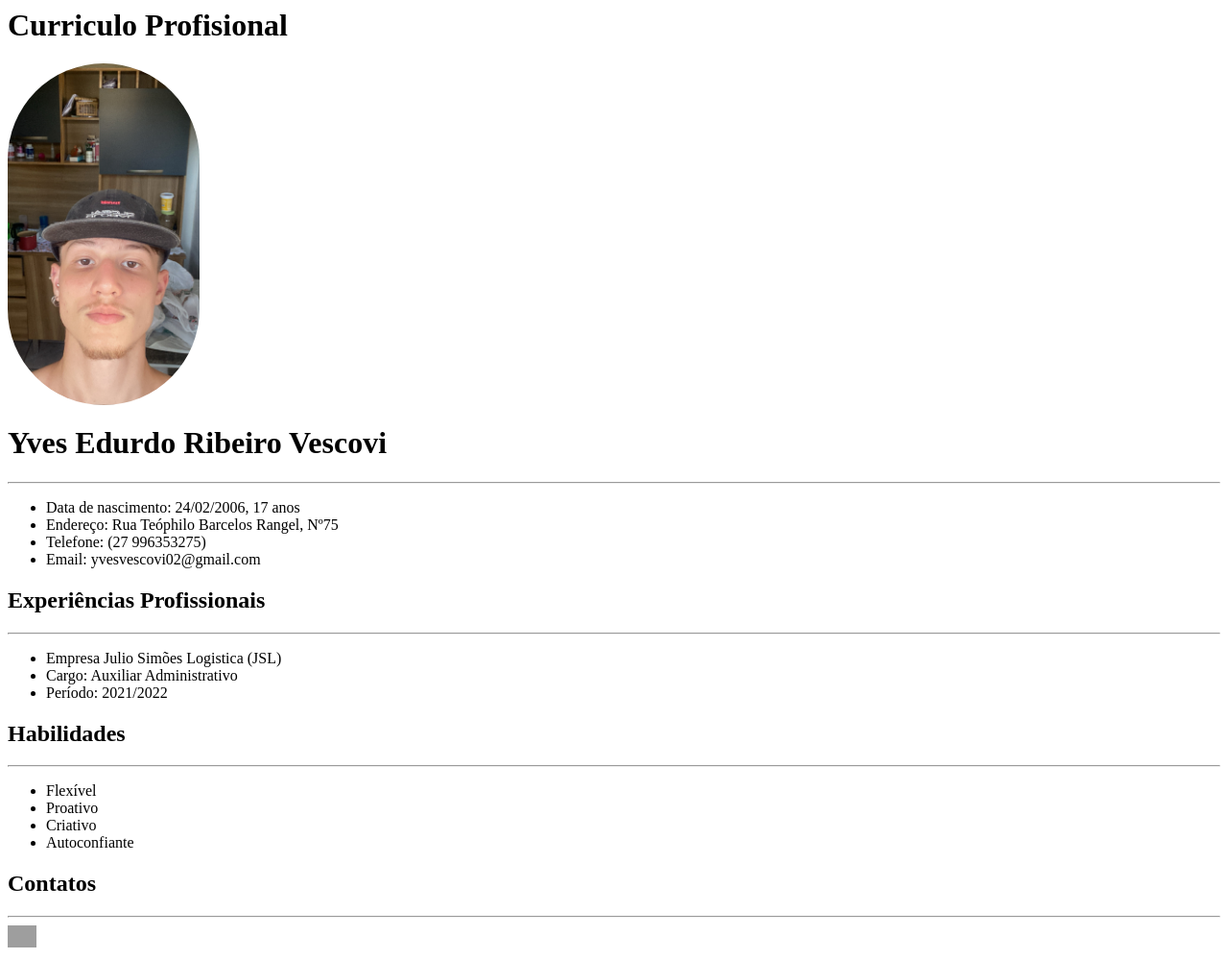
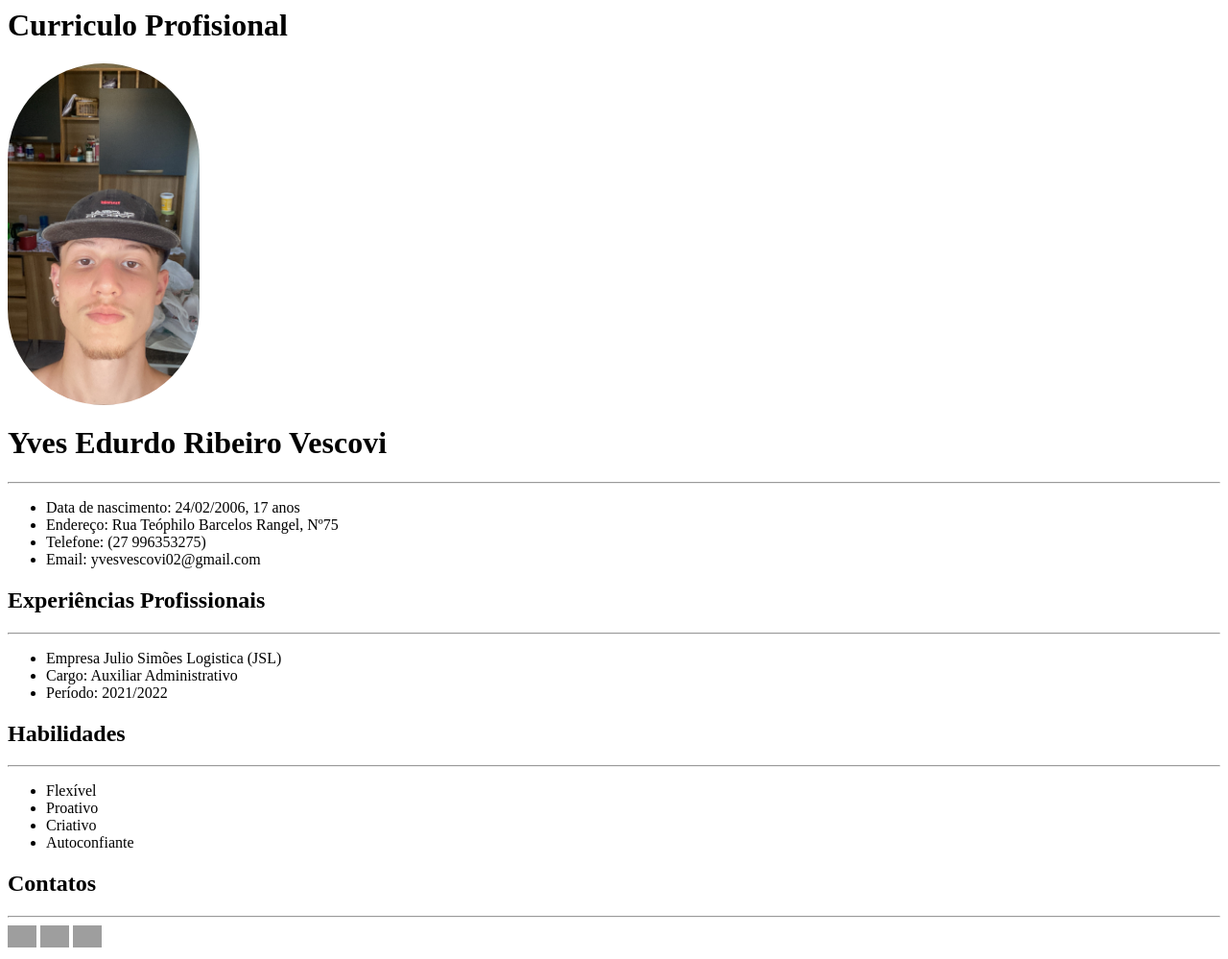
Before and after one commit to yvesvescovi/Curriculo-Yves, a plain HTML site: page index.html in a window 1280 px wide. Shown: the whole page at 96% size. Drawn offline with Linux system fonts and the light colour scheme; grey boxes are pictures that could not be loaded; files whose address does not match are found by name.

Commit message:
Redes Socias Atualizada

```diff
--- a/index.html
+++ b/index.html
@@ -33,6 +33,13 @@
             <h2>Contatos</h2>
             <hr>
             <a href="https://www.instagram.com/yvescrvg/" target="_blank"><img width="30px" src="https://upload.wikimedia.org/wikipedia/commons/thumb/a/a5/Instagram_icon.png/1200px-Instagram_icon.png" alt=""></a>
+
+            <a href="https://twitter.com/yvizinxl" target="_blank"><img width="30px" src="https://upload.wikimedia.org/wikipedia/commons/thumb/6/6f/Logo_of_Twitter.svg/512px-Logo_of_Twitter.svg.png" alt=""></a>
+
+            <a href="https://github.com/yvesvescovi" target="_blank"><img width="30px" src="https://cdn-icons-png.flaticon.com/512/25/25231.png" alt=""></a>
+
+
+
 
 
 
```
